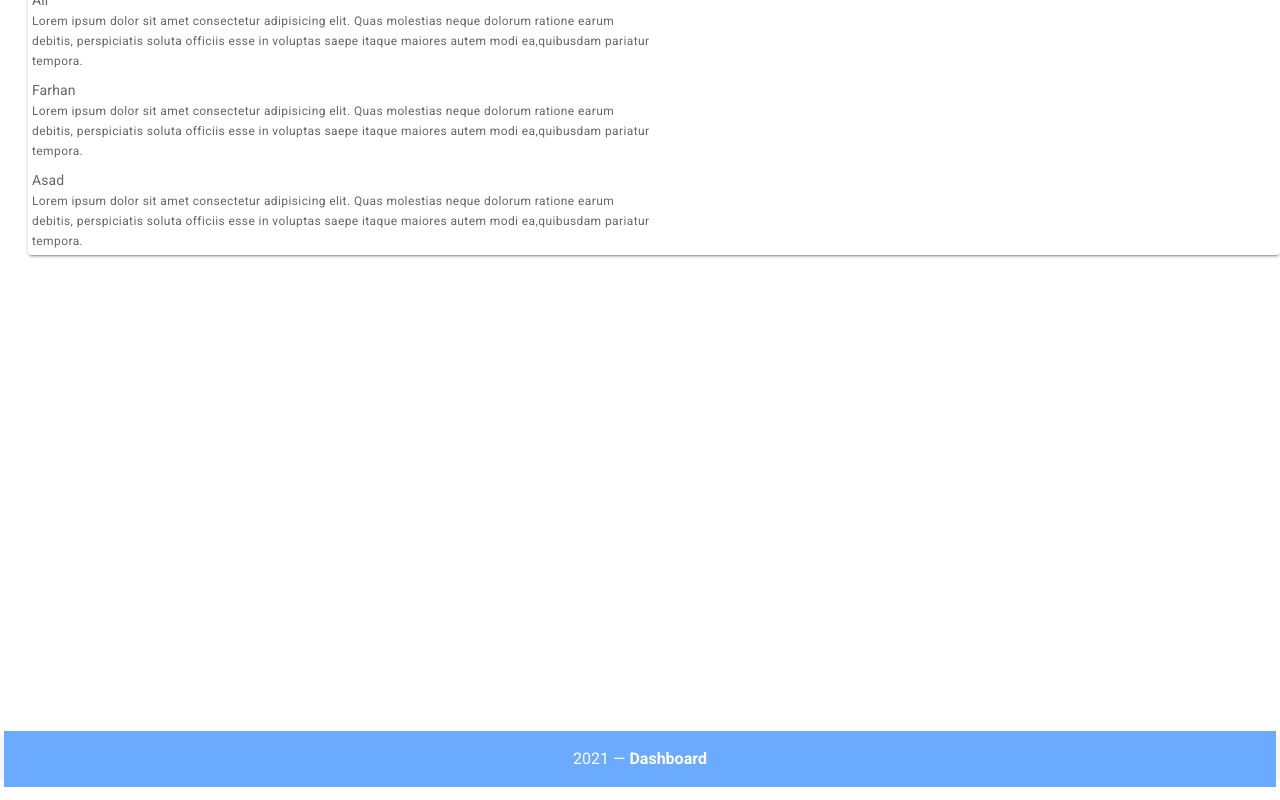
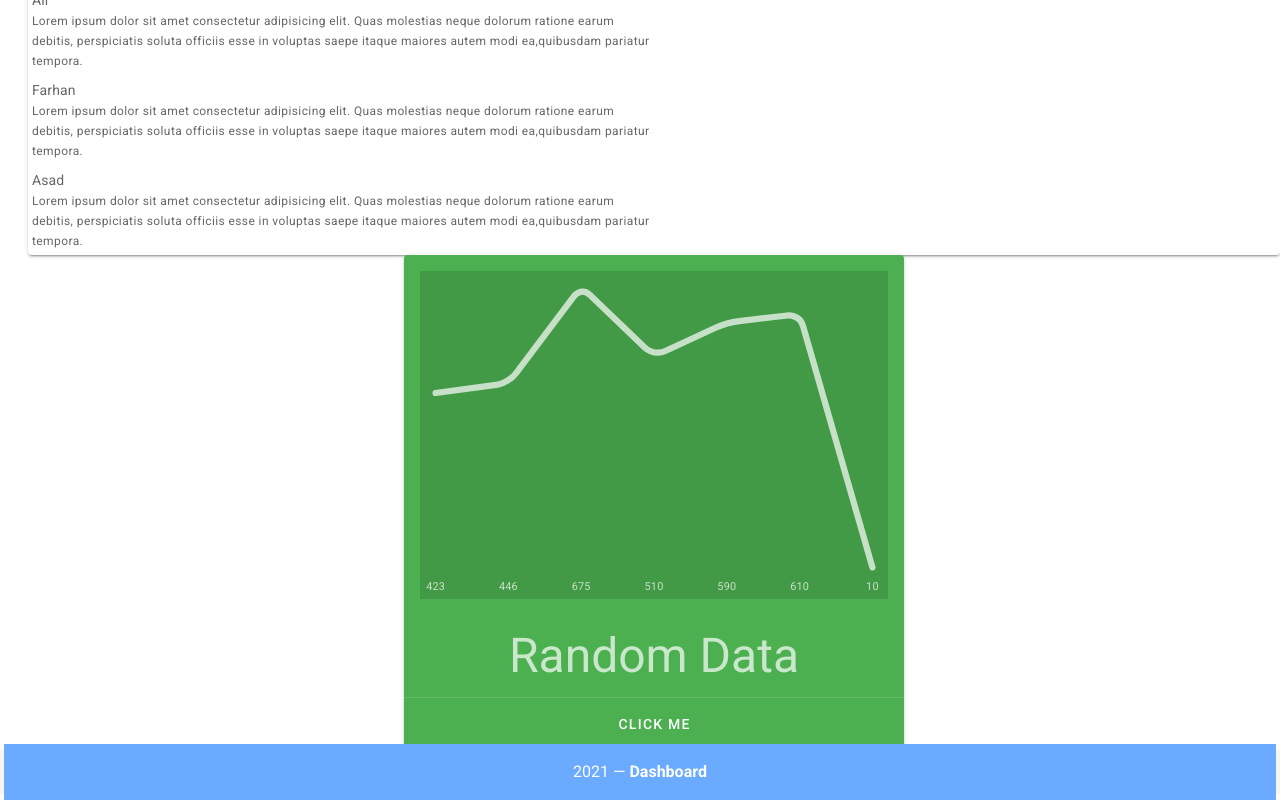
Before and after one commit to abdullah4a/SuperAdmin, a Vue app: page / in a window 1280 px wide. Shown: the part 480-1280 px from the top of the page. Built offline with nearby package versions, Linux system fonts and the light colour scheme.

Commit message:
Update Message.vue

```diff
--- a/src/components/Message.vue
+++ b/src/components/Message.vue
@@ -16,6 +16,36 @@
         </v-layout>
       </v-card-text>
     </v-card>
+    <v-card class="mx-auto text-center" color="green" dark width="500">
+      <v-card-text>
+        <v-sheet color="rgba(0, 0, 0, .12)">
+          <v-sparkline
+            :value="value"
+            color="rgba(255, 255, 255, .7)"
+            height="200"
+            padding="10"
+            stroke-linecap="round"
+            smooth
+          >
+            <template v-slot:label="item"> {{ item.value }} </template>
+          </v-sparkline>
+        </v-sheet>
+      </v-card-text>
+
+      <v-card-text>
+        <div class="text-h3 font-weight-thick">
+          Random Data
+        </div>
+      </v-card-text>
+
+      <v-divider></v-divider>
+
+      <v-card-actions class="justify-center">
+        <v-btn block text>
+          Click me
+        </v-btn>
+      </v-card-actions>
+    </v-card>
   </v-app>
 </template>
 <script lang="ts">
@@ -23,6 +53,7 @@ import Vue from "vue";
 export default Vue.extend({
   data() {
     return {
+      value: [423, 446, 675, 510, 590, 610, 10],
       Data: [
         {
           title: "Ali",
```
